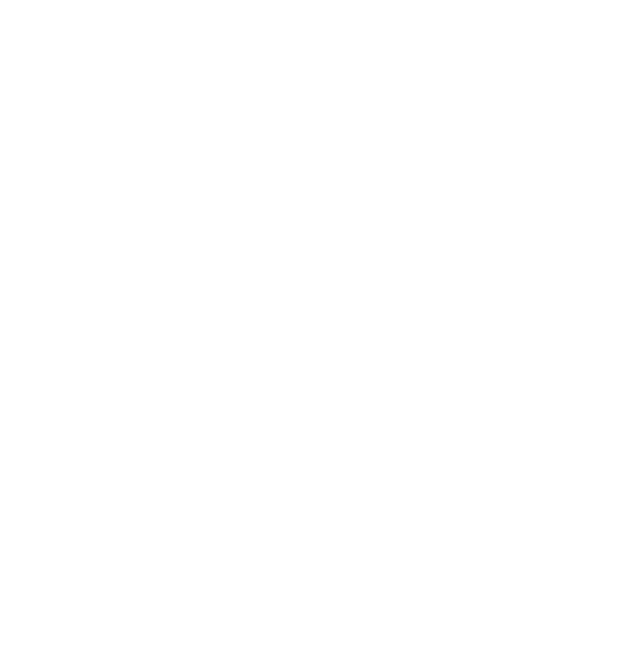
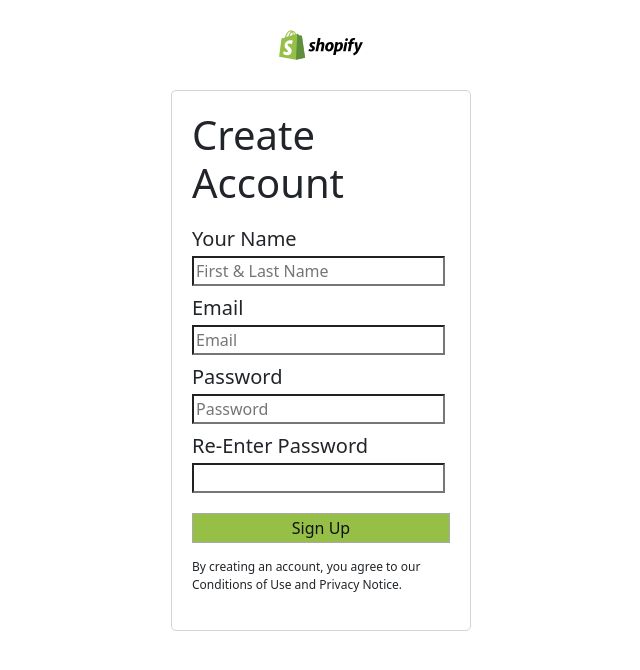
Before and after one commit to AhmedElhofy22/Company-Assets-Dashboard, a React (Create React App) app: page /signup in a window 1280 px wide. Shown: the top 670 px of the page, without its empty margins (319-959 px from the left). Built offline with nearby package versions, Linux system fonts and the light colour scheme.

Commit message:
created signup page and styling

```diff
--- /dev/null
+++ b/src/Pages/SignUp.css
@@ -0,0 +1,51 @@
+.signUp {
+    display: flex;
+    flex-direction: column;
+    align-items: center;
+    height: 100vh;
+    background-color: white;
+  }
+  .signUp-logo {
+    margin-top: 20px;
+    margin-bottom: 20px;
+    object-fit: contain;
+    width: 100px;
+    margin-right: auto;
+    margin-left: auto;
+  }
+  .signUp-container {
+    width: 300px;
+    height: fit-content;
+    display: flex;
+    flex-direction: column;
+    border-radius: 5px;
+    border: 1px solid lightgray;
+    padding: 20px;
+  }
+  .signUp-container > h1 {
+    font-weight: 500;
+    margin-bottom: 20px;
+  }
+  .signUp-container > form > h5 {
+    margin-bottom: 5px;
+  }
+  .signUp-container > form > input {
+    height: 30px;
+    margin-bottom: 10px;
+    background-color: white;
+    width: 98%;
+  }
+  .signUp-container p {
+    font-size: 12px;
+    margin-top: 15px;
+  }
+  .signUp-signUpBtn {
+    background-color: rgb(150, 191, 72);
+    border: 1px solid;
+    margin-top: 10px;
+    border-color: darkgray;
+    color: #111;
+    cursor: pointer;
+    width: 100%;
+    height: 30px;
+  }
--- a/src/Pages/SignUp.js
+++ b/src/Pages/SignUp.js
@@ -1,10 +1,33 @@
 import React from 'react'
+import Logo from '../Images/shopify-ar21.svg'
+import './SignUp.css'
 
 const SignUp = () => {
   return (
-    <div>
+    <div className="signUp">
+    <img src={Logo} alt='logo-img' className="signUp-logo"/>
+   <div className="signUp-container">
+    <h1>Create Account</h1>
+    <form >
+      <h5>Your Name</h5>
+      <input placeholder="First & Last Name" type="text" value="" />
+      <h5>Email</h5>
+      <input placeholder="Email" type="email" value="" />
+      <h5>Password</h5>
+      <input placeholder="Password" type="password" value="" />
+      <h5>Re-Enter Password</h5>
+      <input  type="password" value="" />
+      <button type="submit" className="signUp-signUpBtn">Sign Up</button>
+      <p>
+      By creating an account, you agree to our Conditions of Use
+      and Privacy Notice.
+      </p>
 
-    </div>
+    </form>
+  </div>
+
+   </div>
+
   )
 }
 
```
